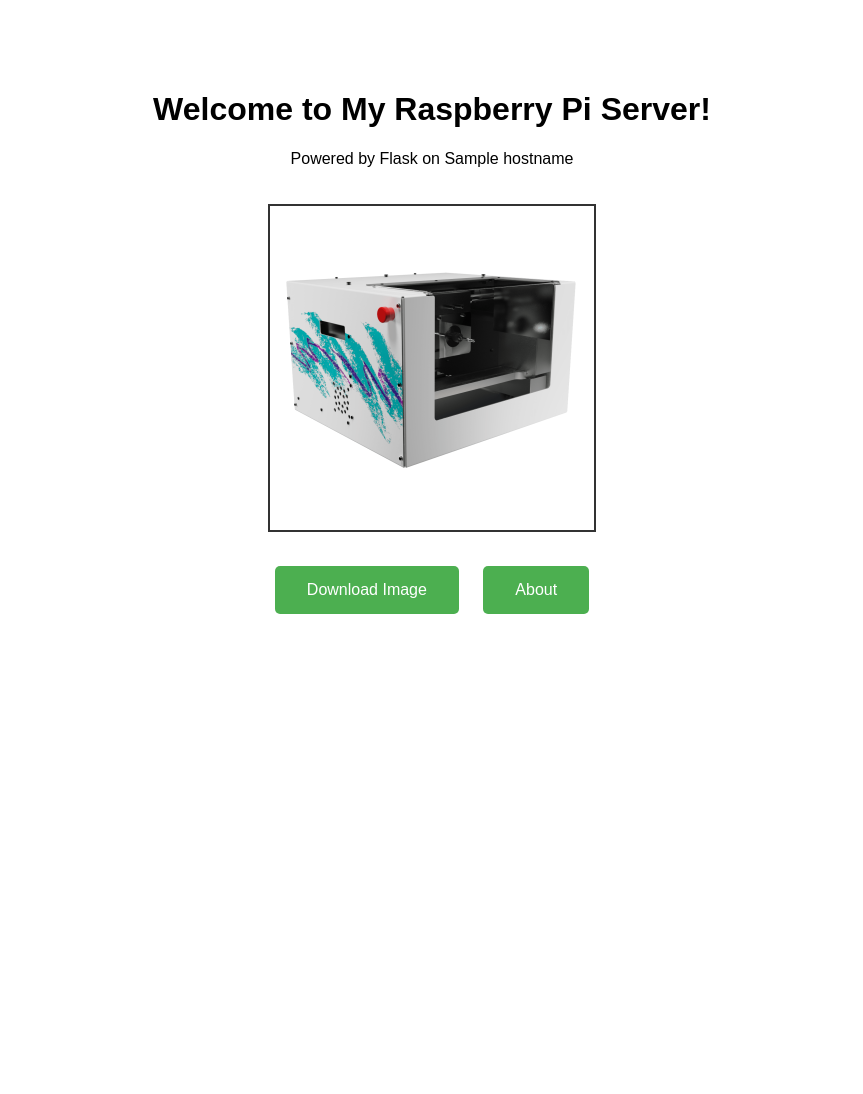
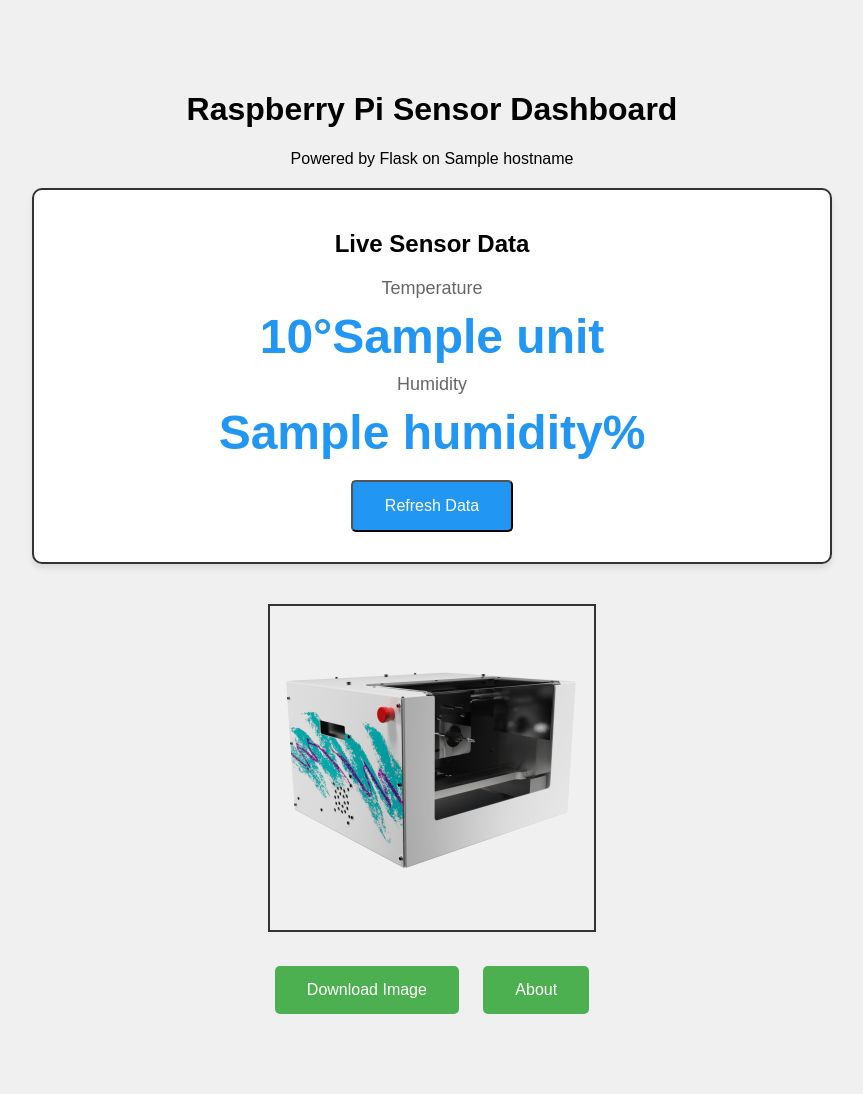
Before and after one commit to Andrew-Muszynski/rpi-cd-tutorial, a Flask app: template templates/index.html in a window 1280 px wide. Shown: the whole page, without its empty margins (208-1071 px from the left). Before the commit the page ends 614 px from the top, so only its background shows below. Run offline with Flask 2, Linux system fonts and the light colour scheme; the template is opened without the code that fills it: most values are stand-ins (such as "Sample title", 1, 10 or a date in 2020).

Commit message:
Sensor Integration

```diff
--- a/app.py
+++ b/app.py
@@ -1,18 +1,27 @@
-from flask import Flask, render_template, send_file
+from flask import Flask, render_template, send_file, jsonify
 import socket
+from sensor import get_sensor_data  # Import your sensor module
 
 app = Flask(__name__)
 
 @app.route('/')
 def home():
     hostname = socket.gethostname()
-    return render_template('index.html', hostname=hostname)
+    sensor_data = get_sensor_data()
+    return render_template('index.html',
+                         hostname=hostname,
+                         sensor_data=sensor_data)
+
+@app.route('/api/sensor')
+def sensor_api():
+    """JSON endpoint for sensor data - useful for checking values"""
+    return jsonify(get_sensor_data())
 
 @app.route('/about')
 def about():
     return '''
     <h1>About This Server</h1>
-    <p>This is a Raspberry Pi 5 running Flask!</p>
+    <p>This is a Raspberry Pi 5 running Flask with sensor integration!</p>
     <p><a href="/">Back to Home</a></p>
     '''
 
--- a/requirements.txt
+++ b/requirements.txt
@@ -1,3 +1,4 @@
 Flask==2.0.3
 gunicorn==20.1.0
 Werkzeug<3.0.0
+adafruit-circuitpython-dht
--- a/templates/index.html
+++ b/templates/index.html
@@ -9,6 +9,25 @@
             margin: 50px auto;
             padding: 20px;
             text-align: center;
+            background-color: #f0f0f0;
+        }
+        .sensor-box {
+            background-color: white;
+            border: 2px solid #333;
+            border-radius: 10px;
+            padding: 20px;
+            margin: 20px 0;
+            box-shadow: 0 4px 6px rgba(0,0,0,0.1);
+        }
+        .sensor-value {
+            font-size: 48px;
+            font-weight: bold;
+            color: #2196F3;
+            margin: 10px 0;
+        }
+        .sensor-label {
+            font-size: 18px;
+            color: #666;
         }
         img {
             max-width: 400px;
@@ -24,15 +43,50 @@
             font-size: 16px;
             margin: 10px;
             border-radius: 5px;
+            cursor: pointer;
         }
         .button:hover {
             background-color: #45a049;
         }
+        .refresh-btn {
+            background-color: #2196F3;
+        }
+        .refresh-btn:hover {
+            background-color: #0b7dda;
+        }
+        .error {
+            color: red;
+            font-size: 14px;
+        }
     </style>
 </head>
 <body>
-    <h1>Welcome to My Raspberry Pi Server!</h1>
+    <h1>Raspberry Pi Sensor Dashboard</h1>
     <p>Powered by Flask on {{ hostname }}</p>
+
+    <div class="sensor-box">
+        <h2>Live Sensor Data</h2>
+
+        {% if sensor_data.status == 'success' %}
+            <!-- DHT11 Temperature & Humidity Display -->
+            {% if sensor_data.temperature is not none %}
+                <div>
+                    <div class="sensor-label">Temperature</div>
+                    <div class="sensor-value">{{ sensor_data.temperature }}°{{ sensor_data.unit }}</div>
+                </div>
+                <div>
+                    <div class="sensor-label">Humidity</div>
+                    <div class="sensor-value">{{ sensor_data.humidity }}%</div>
+                </div>
+            {% endif %}
+
+        {% else %}
+            <p class="error">Sensor Error: {{ sensor_data.status }}</p>
+            <p>Try refreshing the page or check your wiring</p>
+        {% endif %}
+
+        <button class="button refresh-btn" onclick="location.reload()">Refresh Data</button>
+    </div>
 
     <img src="{{ url_for('static', filename='raspberry_pi.png') }}" alt="Raspberry Pi">
 
```
Also changed, not shown: sensor.py (added, +59 -0 lines).
